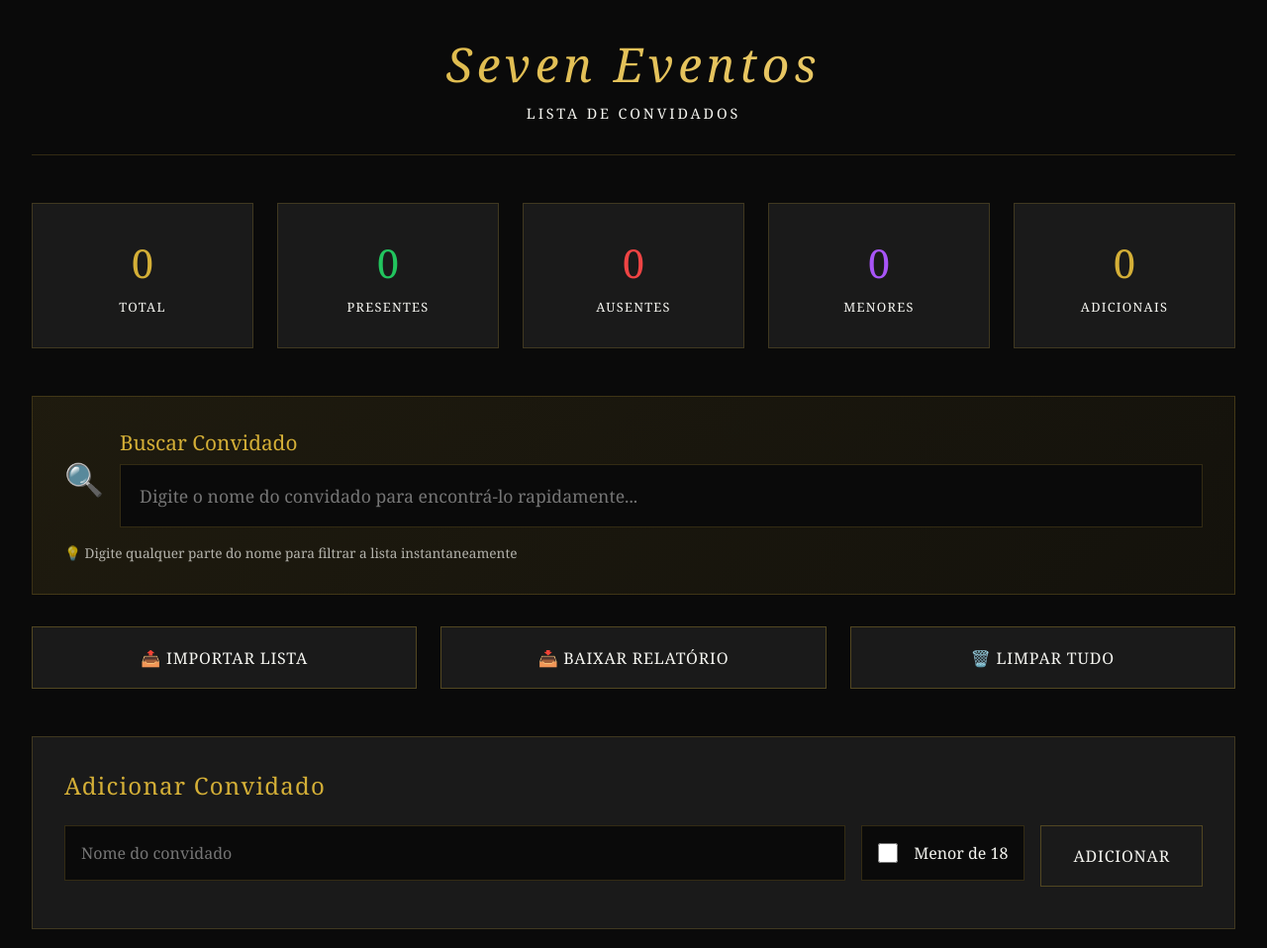
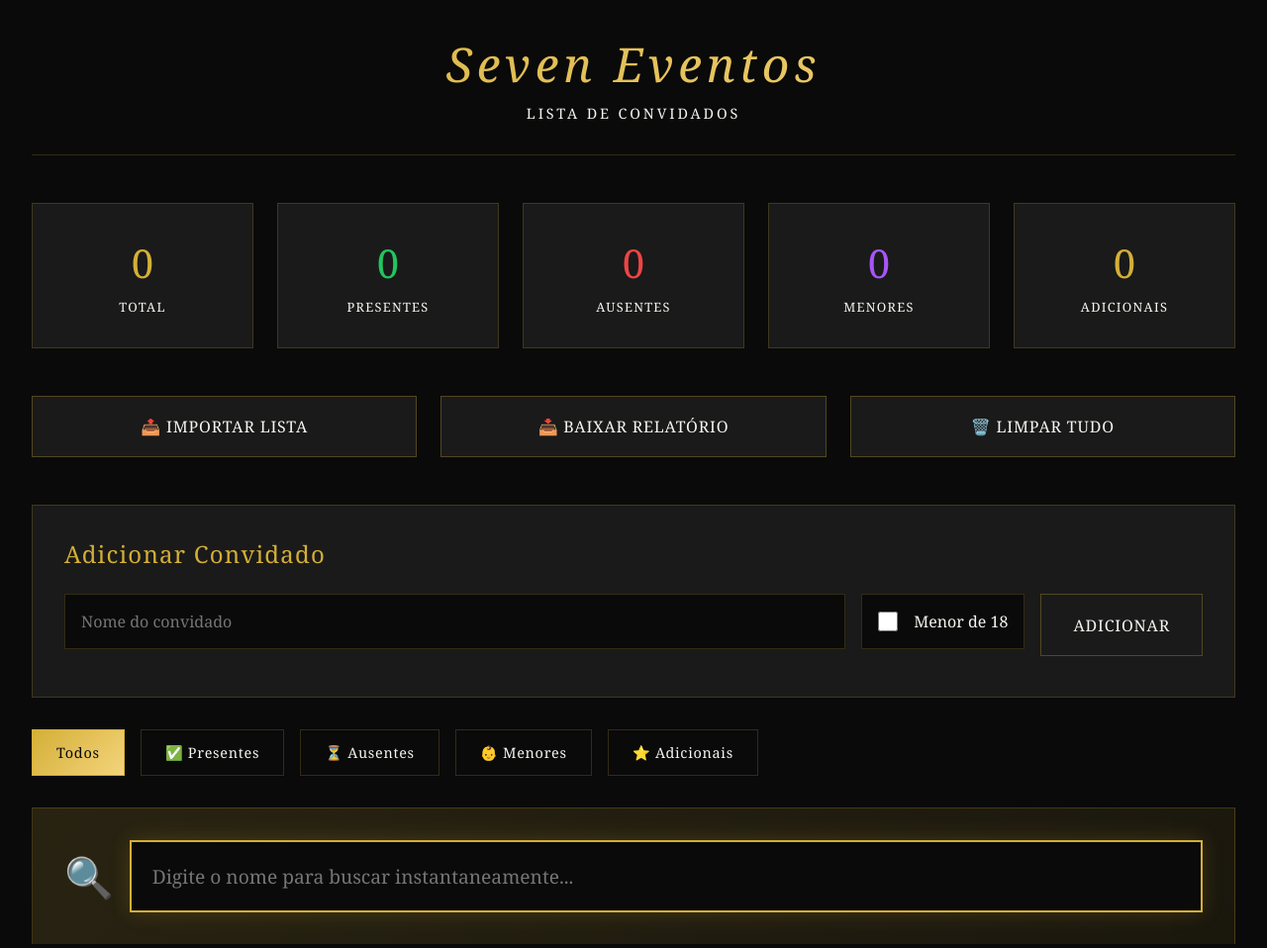
Before and after one commit to lucasandrepng-ship-it/lista-convidados-seven, a plain HTML site: page index.html in a window 1280 px wide. Shown: the top 958 px of the page at 99% size. Drawn offline with Linux system fonts and the light colour scheme.

Commit message:
Update index.html

```diff
--- a/index.html
+++ b/index.html
@@ -420,26 +420,6 @@
 
         <div id="stats" class="stats-grid"></div>
 
-        <!-- BARRA DE BUSCA -->
-        <div class="card" style="margin-bottom: 2rem; background: linear-gradient(135deg, rgba(212, 175, 55, 0.1) 0%, rgba(212, 175, 55, 0.05) 100%);">
-            <div style="display: flex; align-items: center; gap: 1rem;">
-                <span style="font-size: 2rem; color: var(--gold);">🔍</span>
-                <div style="flex: 1;">
-                    <h3 style="color: var(--gold); font-size: 1.3rem; margin-bottom: 0.5rem; font-weight: 300;">Buscar Convidado</h3>
-                    <input
-                        type="text"
-                        id="searchInput"
-                        placeholder="Digite o nome do convidado para encontrá-lo rapidamente..."
-                        style="margin: 0; font-size: 1.1rem; padding: 1.2rem;"
-                        onkeyup="searchGuests()"
-                    >
-                </div>
-            </div>
-            <p style="color: var(--cream); font-size: 0.85rem; margin-top: 1rem; margin-bottom: 0; opacity: 0.7;">
-                💡 Digite qualquer parte do nome para filtrar a lista instantaneamente
-            </p>
-        </div>
-
         <div class="actions-grid">
             <button class="btn" onclick="toggleImport()">📤 Importar Lista</button>
             <button class="btn" onclick="downloadReport()">📥 Baixar Relatório</button>
@@ -476,7 +456,24 @@
             <button class="filter-btn" onclick="setFilter(event, 'additional')">⭐ Adicionais</button>
         </div>
 
-        <div id="guestList"></div>
+        <!-- BARRA DE BUSCA GRUDADA NA LISTA -->
+        <div class="card" style="margin-bottom: 0; border-bottom: none; background: linear-gradient(135deg, rgba(212, 175, 55, 0.15) 0%, rgba(212, 175, 55, 0.08) 100%);">
+            <div style="display: flex; align-items: center; gap: 1rem;">
+                <span style="font-size: 2.5rem; color: var(--gold);">🔍</span>
+                <div style="flex: 1;">
+                    <input
+                        type="text"
+                        id="searchInput"
+                        placeholder="Digite o nome para buscar instantaneamente..."
+                        style="margin: 0; font-size: 1.2rem; padding: 1.3rem; background: var(--dark); border: 2px solid var(--gold);"
+                        onkeyup="searchGuests()"
+                        autofocus
+                    >
+                </div>
+            </div>
+        </div>
+
+        <div id="guestList" class="space-y-2">
     </div>
 
     <script>
```
